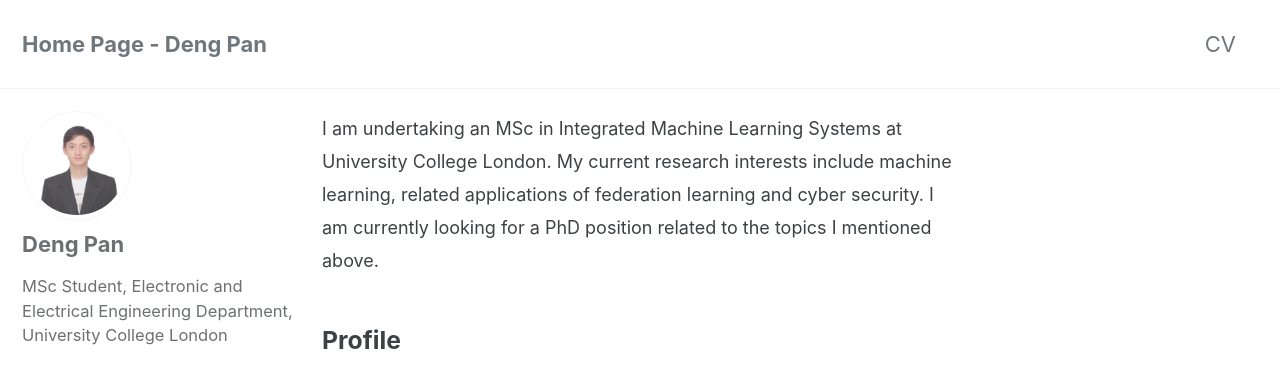
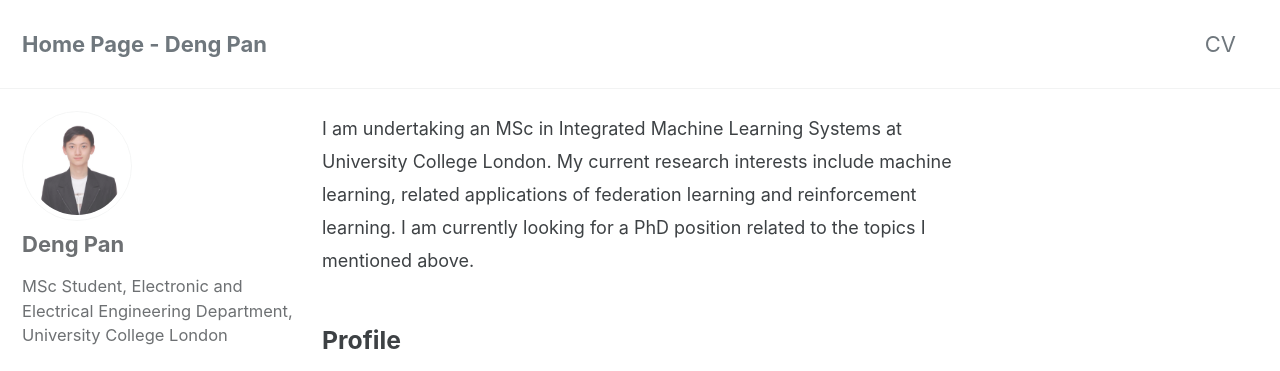
Before and after one commit to Deng-1-Pan/Deng-1-Pan.github.io, a Jekyll site: the page built from index.html, in a window 1280 px wide and 1259 px high. Shown: the top 371 px of the window. Built offline with Jekyll 4.4.1, drawn with Linux system fonts in a browser that asks for light colours; cached includes are drawn as plain includes.

Commit message:
Update index.html

```diff
--- a/index.html
+++ b/index.html
@@ -3,7 +3,7 @@ layout: single
 author_profile: true
 ---
 <p><font size=4>I am undertaking an MSc in Integrated Machine Learning Systems at University College London.
-    My current research interests include machine learning, related applications of federation learning and cyber security.
+    My current research interests include machine learning, related applications of federation learning and reinforcement learning.
     I am currently looking for a PhD position related to the topics I mentioned above.</font></p>
 <h3>Profile</h3>
 <font size=3><u1>
```
